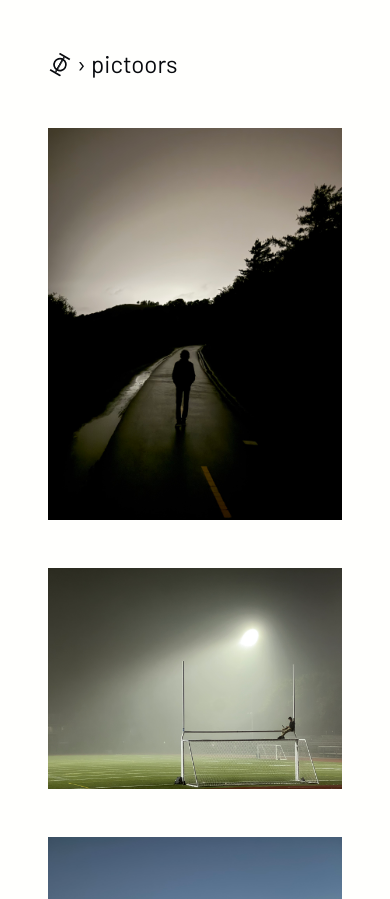
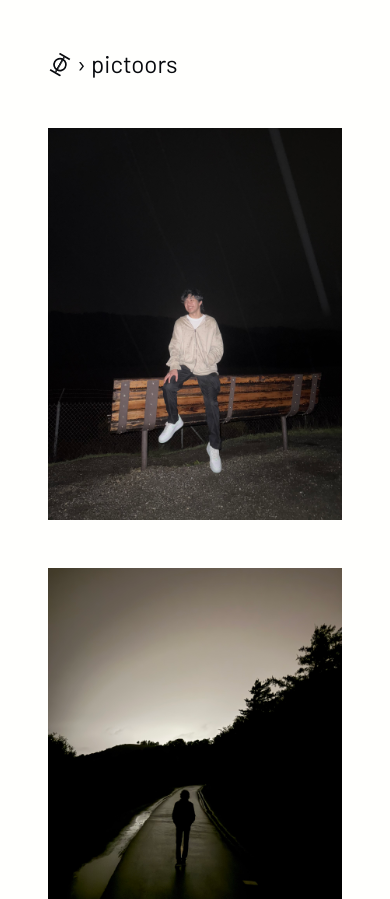
Before and after one commit to Exr0n/w5bsite, a SvelteKit app: page /pictoors in a window 390 px wide. Shown: the top 899 px of the page. Built offline with nearby package versions, Linux system fonts and the light colour scheme.

Commit message:
FIX: single-column wasn't showing all photos

```diff
--- a/src/routes/pictoors/+page.svelte
+++ b/src/routes/pictoors/+page.svelte
@@ -11,6 +11,9 @@
 
     const PHOTO_SPACING = 12
 
+    let innerWidth = $state(0);
+    const breakpoint_lg = 1024;  // px, from tailwind
+
     let nat_widths = $state({});
     let nat_heights = $state({});
 
@@ -18,11 +21,12 @@
     let open_meta = $derived(open_pic !== null ? pics[open_pic][1] : null)
 </script>
 <div class="hidden p-12 space-x-12 space-y-12 sm:flex-row lg:flex-row"></div>   <!-- force tailwind to compile all needed classes -->
+<svelte:window bind:innerWidth onkeyup={(ev) => { if (ev.key == 'Escape') open_pic = null; }} />
 
 <div class={`flex w-[100vw] space-x-${PHOTO_SPACING} p-${PHOTO_SPACING} sm:px-24 md:px-48 lg:px-72 min-h-[100vh] left-0 top-0 absolute bg-bg`}>
     <div class={`flex flex-col space-y-${PHOTO_SPACING} w-full lg:w-1/2`}>
         <Breadcrumbs label="pictoors" />
-        {#each pics.map((x, i) => [x, i]).filter(([_, i]) => i % 2) as [[path, meta], i]}
+        {#each pics.map((x, i) => [x, i]).filter(([_, i]) => (innerWidth < breakpoint_lg ? true : i % 2)) as [[path, meta], i]}
         <button onclick={ () => { open_pic = i; } } aria-label="Expand">
             <img src={path} class="object-contain" bind:naturalWidth={nat_widths[i]} bind:naturalHeight={nat_heights[i]} alt={meta.cap} />
         </button>
@@ -52,4 +56,3 @@
     </div>
 </div>
 {/if}
-<svelte:window onkeyup={(ev) => { if (ev.key == 'Escape') open_pic = null; }} />
```
